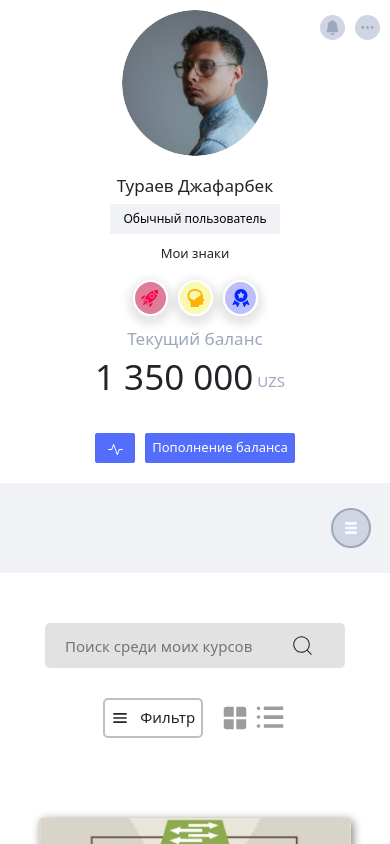
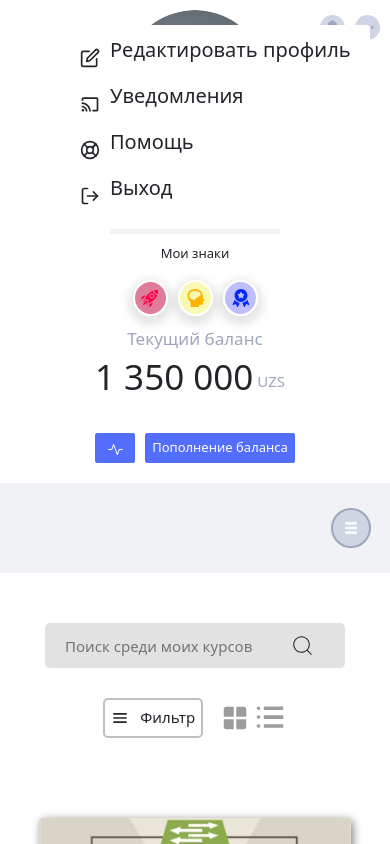
Before and after one commit to otabekbeb/garvid_user, a React (Create React App) app: page / in a window 390 px wide. Both pictures are taken after a click on the icon 367 px from the left and 27 px from the top of the page. Shown: the top 844 px of the page. Built offline with nearby package versions, Linux system fonts and the light colour scheme.

Commit message:
dawdawd
addawd

```diff
--- a/src/pages/css/profil.css
+++ b/src/pages/css/profil.css
@@ -166,6 +166,7 @@ cursor: pointer;
     display: flex;
     justify-content: space-between;
     width: 100px;
+    position: relative;
   }
   .profil_blok_ikki_icon_bir{
     padding: 10px;
@@ -189,6 +190,27 @@ cursor: pointer;
     justify-content: space-around;
     flex-wrap: wrap;
   }
+  .profil_blok_ikki_icon_texrirlash_modal{
+    width:300px;
+    background-color: white;
+    padding: 10px;
+    padding-top: 10px;
+    position: absolute;
+    top: 10px;
+    right: 10px;
+    display: none;
+    border-radius: 4px;
+    box-shadow: 18% #0715652E;
+  }
+  .taxrirlash_modal_div{
+    width: 100%;
+    display: inline-flex;
+    gap: 10px;
+    align-items: center;
+    font-size: 20px;
+  }
+
+
 
   @media (max-width:1000px) {
     .profil_size{
@@ -308,28 +330,30 @@ cursor: pointer;
           margin-top: 5px;
         }
         .profil_blok_ikki{
-          width: 270px;
+          width: 260px;
+          display: flex;
+          justify-content: space-between;
         }
         .profil_blok_bir{
-        width: 350px;
+        width: 355px;
+        display: flex;
+        justify-content: space-between;
         }
 
   }
-
-
-
-
-
-
 
   @media (max-width:700px) {
     .profil_blok_bir{
       width: 100%;
       text-align: center;
+      display: flex;
+      justify-content: space-around;
     }
     .profil_blok_ikki{
       width: 100%;
       text-align: center;
+      display: flex;
+      justify-content: space-around;
     }
     .profil_blok_ikki_icon{
       width: 60px;
--- a/src/pages/js/profil.js
+++ b/src/pages/js/profil.js
@@ -6,6 +6,8 @@ import icon_img2 from "../img/medal.svg"
 import "../css/profil.css"
 import {MdOutlinePhotoCamera} from "react-icons/md"
 import {BsActivity,BsFillBellFill,BsThreeDots} from "react-icons/bs"
+import {BiCast} from "react-icons/bi"
+import {FiEdit,FiLifeBuoy,FiLogOut} from "react-icons/fi"
 
 export default function Profil() {
 
@@ -16,6 +18,10 @@ export default function Profil() {
   function userimgClose(){
     document.querySelector(".user_img_hover").style="  position: absolute;bottom: -100px;"
 
+  }
+
+  function taxrirlashModal(){
+    document.querySelector(".profil_blok_ikki_icon_texrirlash_modal").style="display:block;"
   }
 
   return (
@@ -60,7 +66,13 @@ export default function Profil() {
           </div>
           <div className="profil_blok_ikki_icon">
           <BsFillBellFill className='profil_blok_ikki_icon_bir' />
-          <BsThreeDots className='profil_blok_ikki_icon_ikki' />
+          <BsThreeDots onMouseEnter={()=>taxrirlashModal()} className='profil_blok_ikki_icon_ikki' />
+          <div className="profil_blok_ikki_icon_texrirlash_modal">
+            <div className='taxrirlash_modal_div'><FiEdit/><p>Редактировать профиль</p></div>
+            <div className='taxrirlash_modal_div'><BiCast/><p>Уведомления</p></div>
+            <div className='taxrirlash_modal_div'><FiLifeBuoy/><p>Помощь</p></div>
+            <div className='taxrirlash_modal_div'><FiLogOut/><p>Выход</p></div>
+          </div>
           </div>
         </div>
         </div>
```
